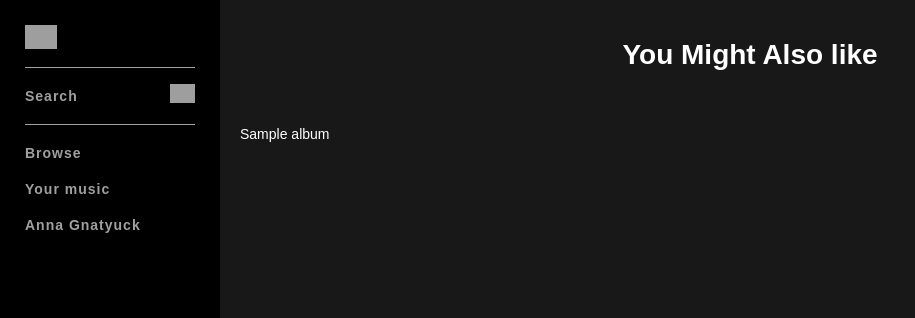
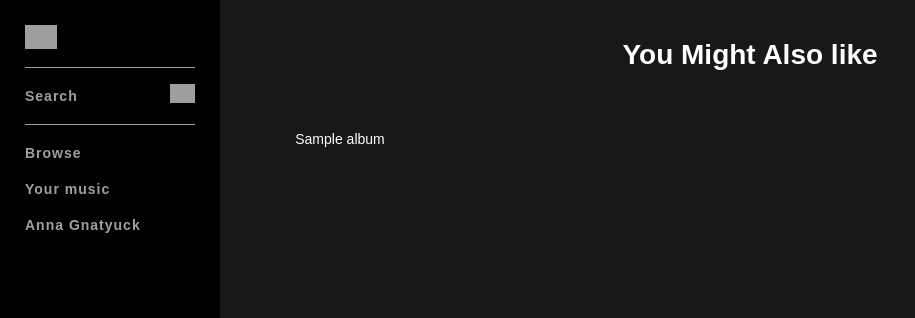
Before and after one commit to andreyfits/anniefy, a PHP site: page / in a window 1280 px wide. Shown: the top 318 px of the page, without its empty margins (0-915 px from the left). Run offline with PHP 8.4, Linux system fonts and the light colour scheme; the visitor is signed in with stand-in values (Sample User, id 1); tables that the repository leaves empty or names only in its code hold one stand-in row (values such as "Sample post"); data that the repository does not hold is empty; grey boxes are pictures that could not be loaded.

Commit message:
Styling the album title

```diff
--- a/assets/css/style.css
+++ b/assets/css/style.css
@@ -227,8 +227,18 @@ body {
     width: 29%;
     max-width: 200px;
     min-width: 150px;
+    margin-bottom: 20px;
 }
 
 .gridViewItem img {
     width: 100%;
 }
+
+.gridViewInfo {
+    font-weight: 300;
+    text-align: center;
+    padding: 5px 0;
+    text-overflow: ellipsis;
+    overflow: hidden;
+    white-space: nowrap;
+}
```
